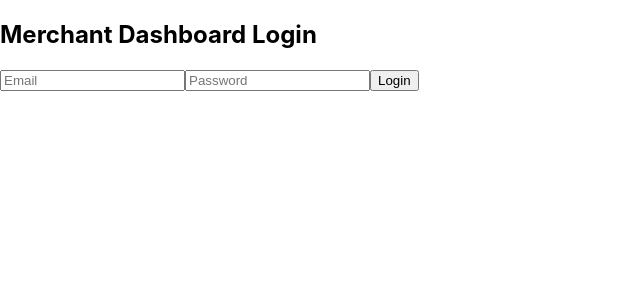
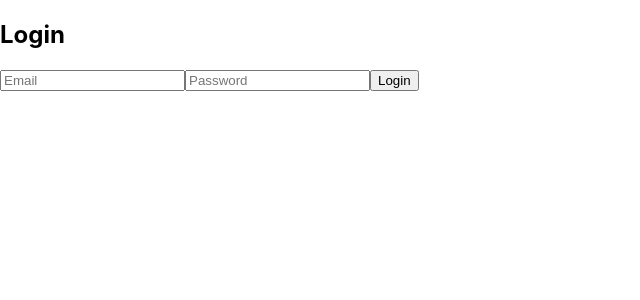
Before and after one commit to hainweb/mini-merchant-dashboard, a React (Create React App) app in the folder frontend/: page / in a window 1280 px wide. Shown: the top 300 px of the page, without its empty margins (0-640 px from the left). Built offline with nearby package versions, Linux system fonts and the light colour scheme.

Commit message:
feat: add Login page with API integration, loading, and error handling

```diff
--- a/frontend/src/pages/Login.jsx
+++ b/frontend/src/pages/Login.jsx
@@ -1,34 +1,40 @@
 import React, { useState } from 'react';
+import { useNavigate } from 'react-router-dom';
 import axiosInstance from '../api/axiosInstance';
-import { useNavigate } from 'react-router-dom';
+import { login as doLogin } from '../utils/auth';
+import Loader from '../components/Loader';
+import Alert from '../components/Alert';
 
 const Login = () => {
   const [email, setEmail] = useState('');
   const [password, setPassword] = useState('');
   const [loading, setLoading] = useState(false);
+  const [error, setError] = useState('');
   const navigate = useNavigate();
 
-  const handleLogin = async (e) => {
+  const handleSubmit = async (e) => {
     e.preventDefault();
     setLoading(true);
+    setError('');
     try {
       const res = await axiosInstance.post('/auth/login', { email, password });
-      localStorage.setItem('token', res.data.token);
+      doLogin(res.data.token);
       navigate('/dashboard');
     } catch (err) {
-      alert('Login failed: ' + err.response?.data?.message || err.message);
+      setError(err.response?.data?.message || 'Login failed');
     } finally {
       setLoading(false);
     }
   };
 
   return (
-    <div className="login-container">
-      <h2>Merchant Dashboard Login</h2>
-      <form onSubmit={handleLogin}>
+    <div className="login-page">
+      <h2>Login</h2>
+      {error && <Alert message={error} />}
+      <form onSubmit={handleSubmit}>
         <input type="email" placeholder="Email" value={email} onChange={e => setEmail(e.target.value)} required />
         <input type="password" placeholder="Password" value={password} onChange={e => setPassword(e.target.value)} required />
-        <button type="submit" disabled={loading}>{loading ? 'Logging in...' : 'Login'}</button>
+        <button type="submit" disabled={loading}>{loading ? <Loader /> : 'Login'}</button>
       </form>
     </div>
   );
```
